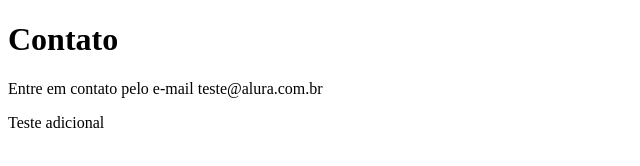
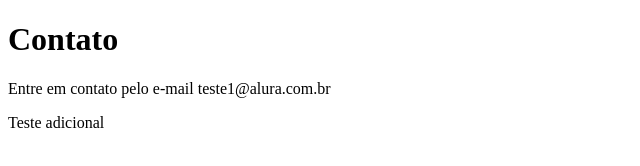
Before and after one commit to BrnMatos87/sistema-de-cadastro, a plain HTML site: page contato.html in a window 1280 px wide. Shown: the full height of the page, 0-640 px from the left. Drawn offline with Linux system fonts and the light colour scheme.

Commit message:
atualiza o e-mail

```diff
--- a/contato.html
+++ b/contato.html
@@ -7,7 +7,7 @@
 </head>
 <body>
     <h1>Contato</h1>
-    <p>Entre em contato pelo e-mail teste@alura.com.br</p>
+    <p>Entre em contato pelo e-mail teste1@alura.com.br</p>
     <p>Teste adicional</p>
 </body>
 </html>
```
